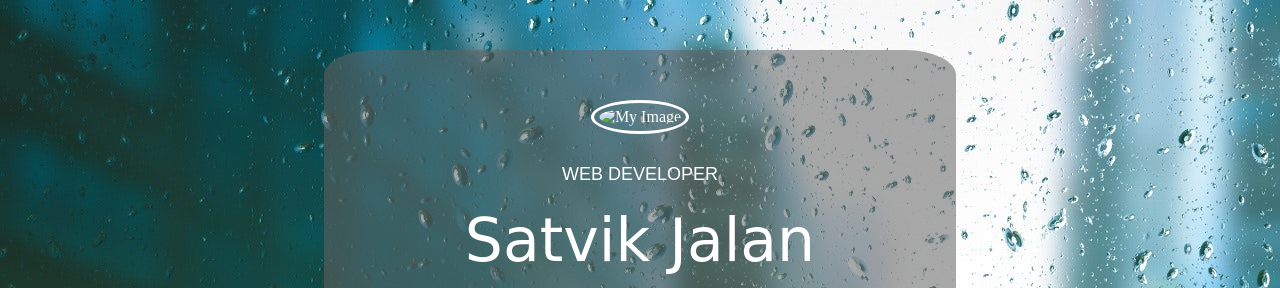
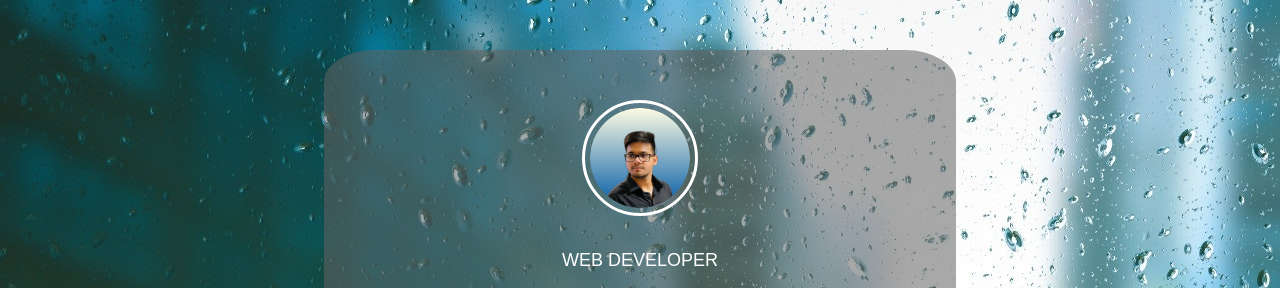
Before and after one commit to Satvik-15/Info-Card, a plain HTML site: page index.html in a window 1280 px wide. Shown: the top 288 px of the page. Drawn offline with Linux system fonts and the light colour scheme; a web font is replaced by a local one.

Commit message:
Updated Image locations

```diff
--- a/index.html
+++ b/index.html
@@ -17,7 +17,7 @@
 
     <div class = "main-card">
         <div class="upper-card">
-            <img class = "img" src = "/CSS - Info Card/images/pic2.png" alt = "My Image">
+            <img class = "img" src = "images/pic2.png" alt = "My Image">
 
             <p>WEB DEVELOPER</p>
             <h1>
```
